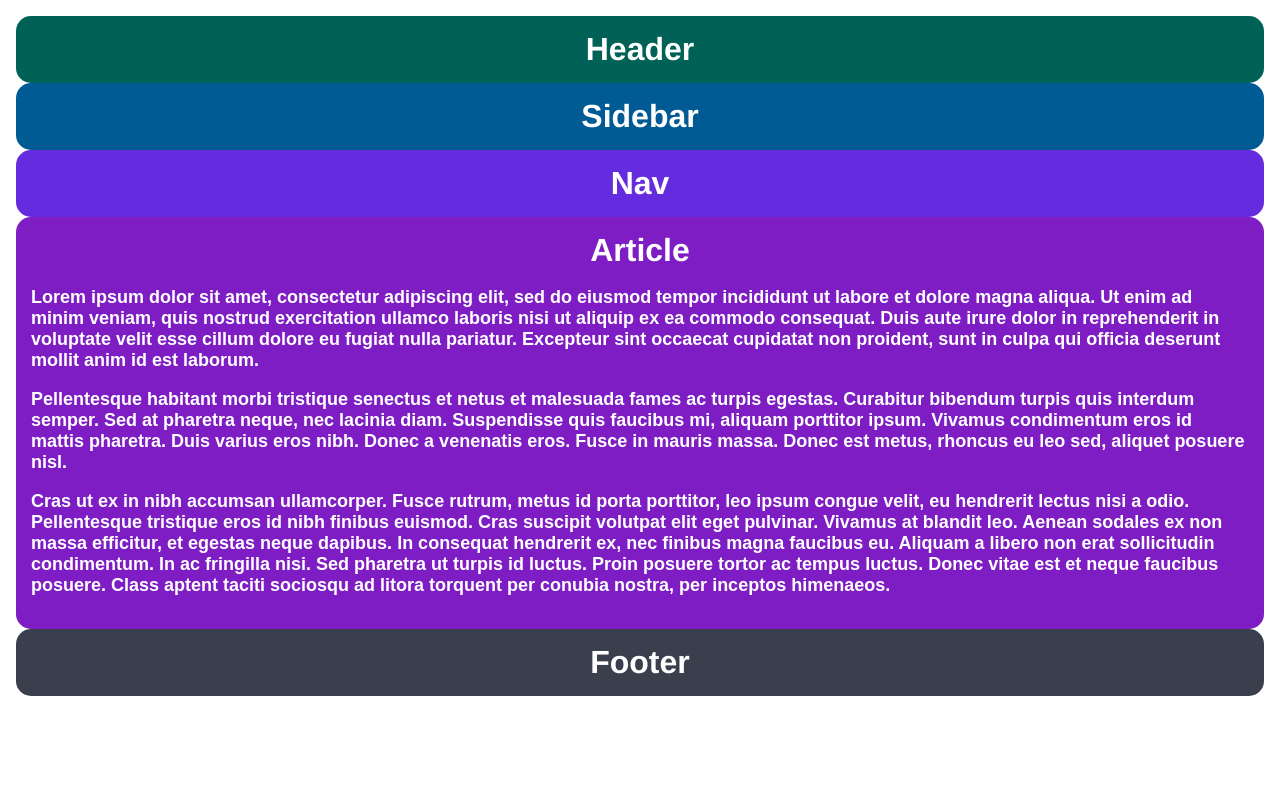
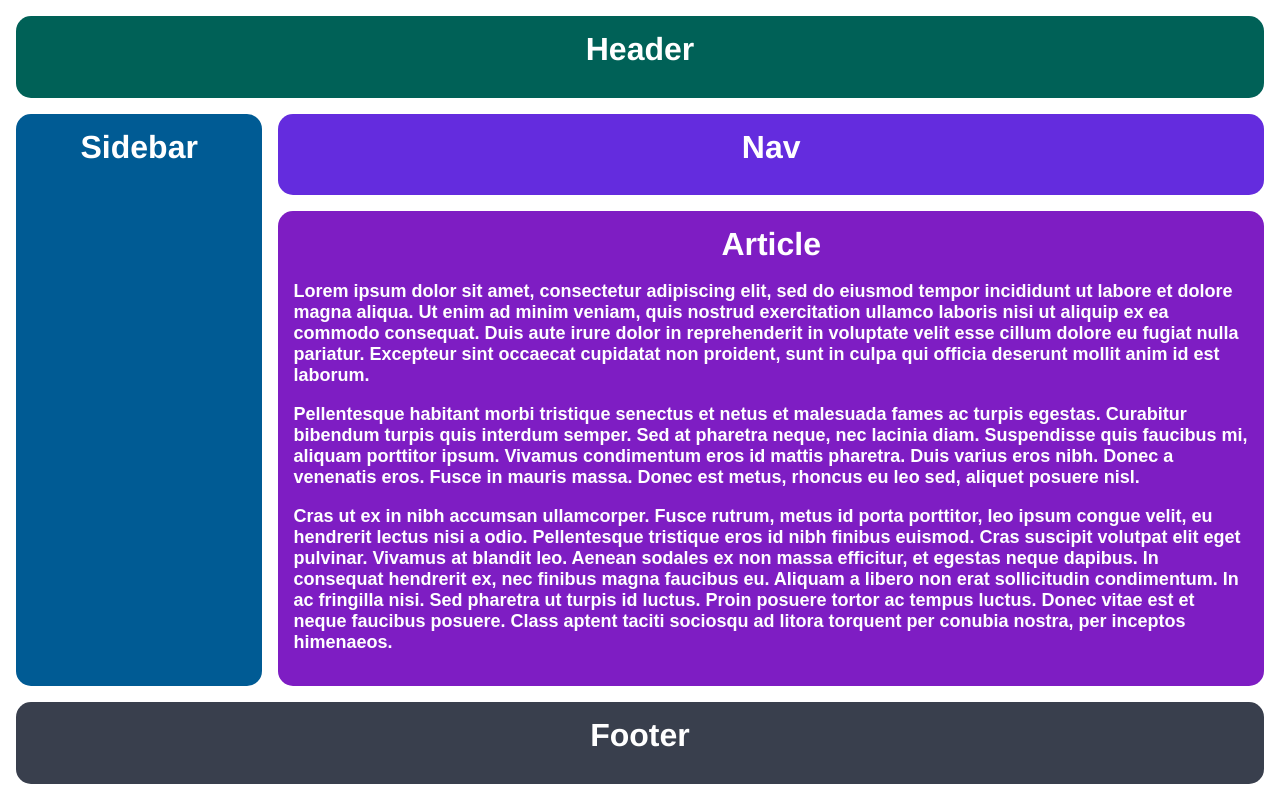
Before and after one commit to DanielcFenner/the-odin-project, a plain HTML site: page Foundations/css-exercises-main/intermediate-html-css/positioning-grid/01-basic-holy-grail/index.html in a window 1280 px wide. Drawn offline with Linux system fonts and the light colour scheme.

Commit message:
grid basics completed

```diff
--- a/Foundations/css-exercises-main/intermediate-html-css/positioning-grid/01-basic-holy-grail/style.css
+++ b/Foundations/css-exercises-main/intermediate-html-css/positioning-grid/01-basic-holy-grail/style.css
@@ -5,9 +5,12 @@ html {
 }
 
 .container {
+  display: grid;
+  grid-template: 1fr 1fr 4fr 1fr/ 1fr 4fr;
   text-align: center;
   height: 100%;
   padding: 16px;
+  gap: 16px;
   box-sizing: border-box;
 }
 
@@ -21,10 +24,12 @@ html {
 }
 
 .header {
+  grid-area: 1 / 1 / 2 / 3;
   background-color: #006157;
 }
 
 .sidebar {
+  grid-area: 2 / 1 / 4 / 2;
   background-color: #005B94;
 }
 
@@ -37,6 +42,7 @@ html {
 }
 
 .footer {
+  grid-area: 4 / 1 / 5 / 3;
   background-color: #393f4d;
 }
 
```
